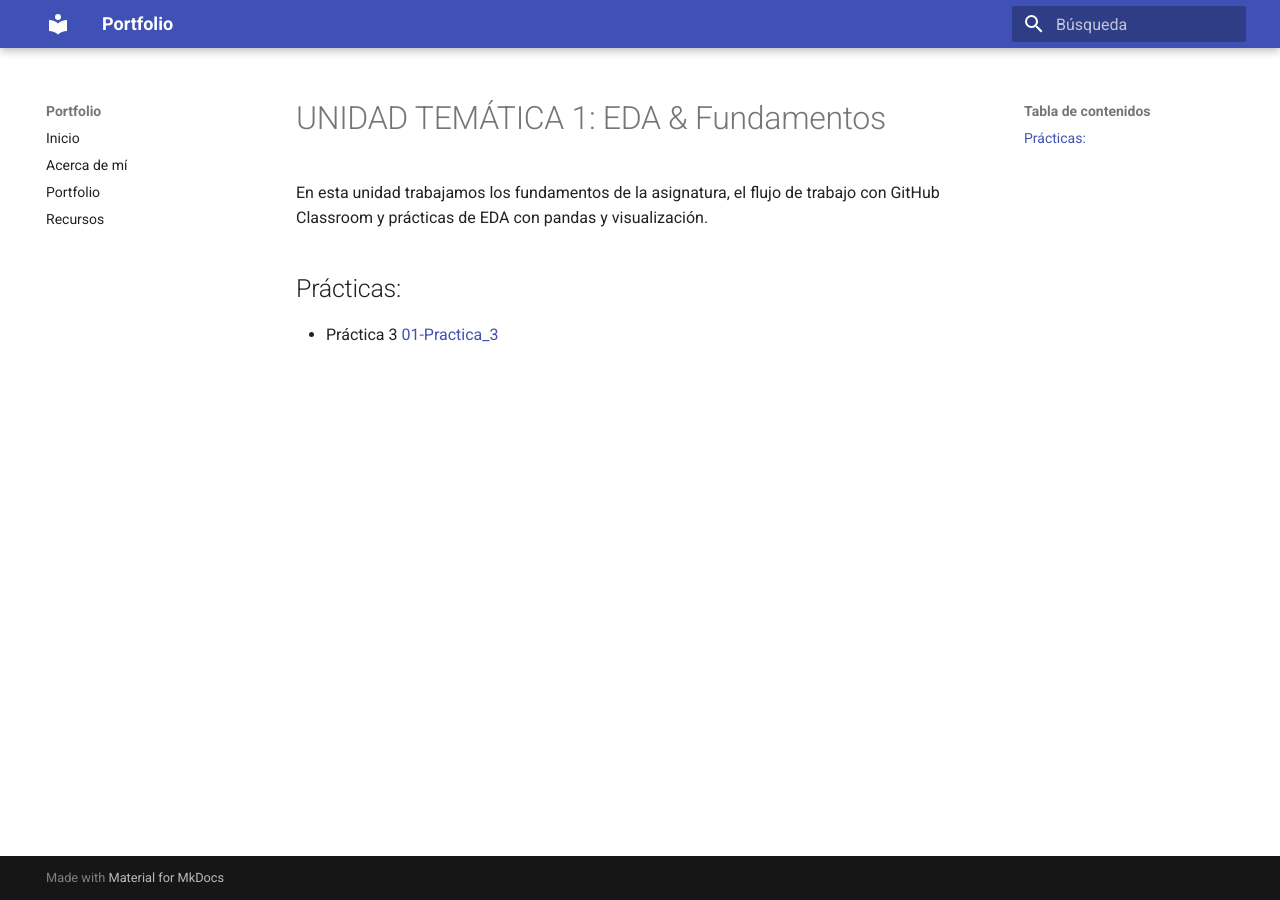
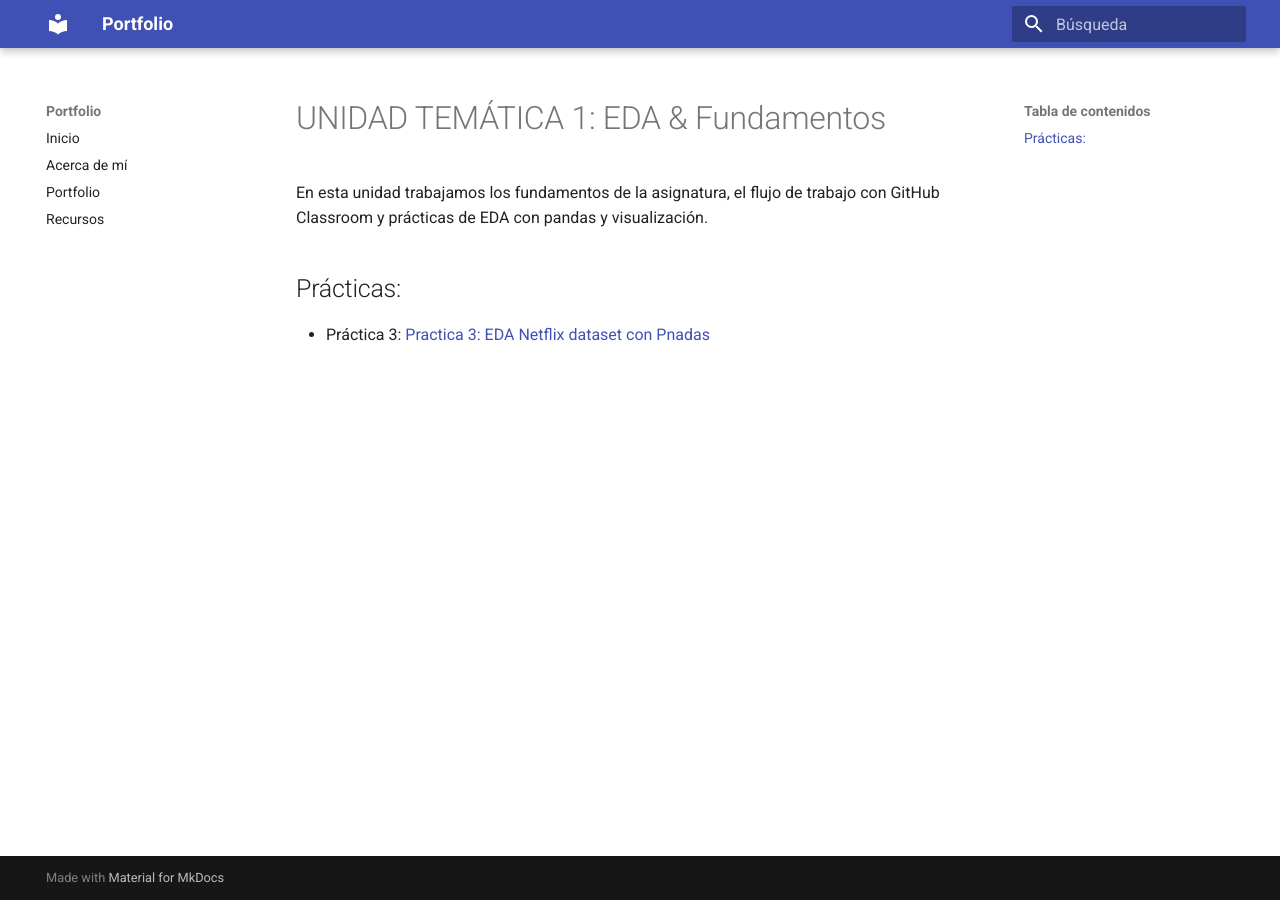
Before and after one commit to MatiasJorda/INGENIERIA-DATOS, an MkDocs documentation site: the page built from docs/portfolio/Practicas_UT1.md, in a window 1280 px wide. Built offline with MkDocs 1.6.1 and Material for MkDocs 9.7.7, drawn with Linux system fonts in a browser that asks for light colours.

Commit message:
Update Practicas_UT1.md

```diff
--- a/docs/portfolio/Practicas_UT1.md
+++ b/docs/portfolio/Practicas_UT1.md
@@ -4,4 +4,4 @@ En esta unidad trabajamos los fundamentos de la asignatura, el flujo de trabajo
 
 ## Prácticas:
 
-- Práctica 3 [01-Practica_3](Practica 3: EDA Netflix dataset con Pnadas)
+- Práctica 3:  [Practica 3: EDA Netflix dataset con Pnadas](01-Practica_3)
```
